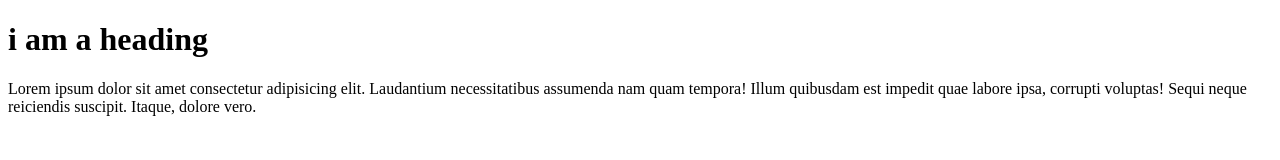
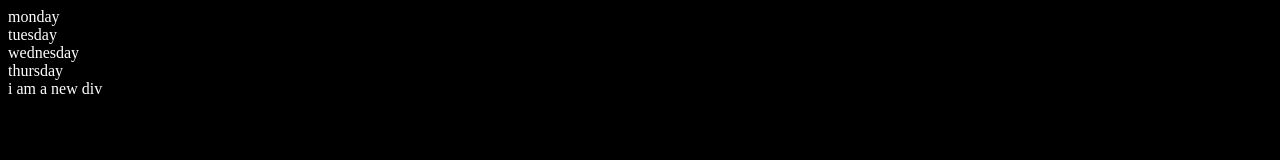
Before and after one commit to Anit-Paul/javascript, a plain HTML site: page DOM/1.html in a window 1280 px wide. Drawn offline with Linux system fonts and the light colour scheme.

Commit message:
script_dom added

```diff
--- a/DOM/1.html
+++ b/DOM/1.html
@@ -5,17 +5,21 @@
     <meta charset="UTF-8">
     <meta name="viewport" content="width=device-width, initial-scale=1.0">
     <title>DOM 1</title>
-
+    <style>
+        body{
+            background-color: black;
+            color:white;
+        }
+    </style>
 </head>
 
 <body>
-    <div class="learn">
-        <h1 id="title" class="heading">i am a heading</h1>
-        <p class="text">Lorem ipsum dolor sit amet consectetur adipisicing elit. Laudantium necessitatibus assumenda nam
-            quam tempora! Illum quibusdam est impedit quae labore ipsa, corrupti voluptas! Sequi neque reiciendis
-            suscipit. Itaque, dolore vero.</p>
-
+    <div class="parent">
+        <div class="day">monday</div>
+        <div class="day">tuesday</div>
+        <div class="day">wednesday</div>
+        <div class="day">thursday</div>
     </div>
 </body>
-
+<script src="script_dom.js"></script>
 </html>
--- /dev/null
+++ b/DOM/script_dom.js
@@ -0,0 +1,10 @@
+parent=document.querySelector(".parent")
+day=document.querySelector(".day")
+
+//create element
+div=document.createElement("div")
+div.innerText="i am a new div"
+div.className="new_div"
+div.id="new_div"
+div.setAttribute("name","name")
+document.body.appendChild(div)
```
